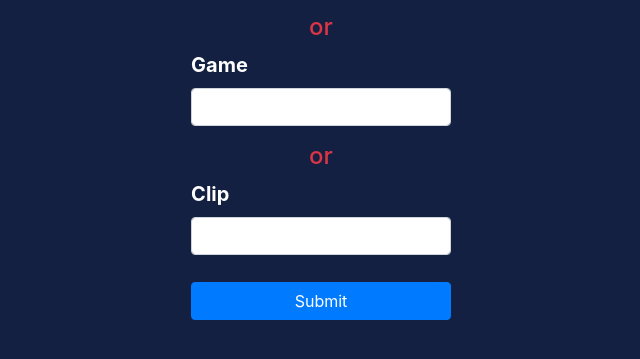
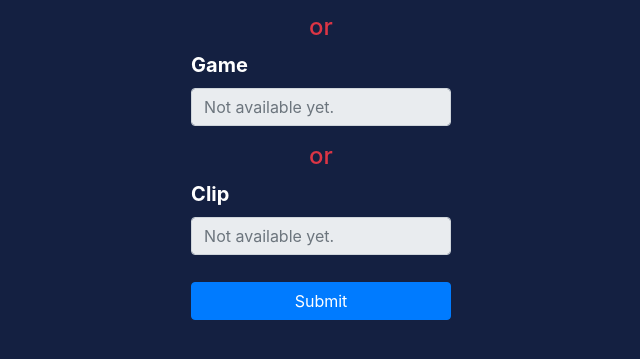
Before and after one commit to KevinVII/twitch-electron-app, an Electron app: page parameters.html in a window 1280 px wide. Shown: the part 181-540 px from the top of the page, without its empty margins (319-959 px from the left). Drawn offline with Linux system fonts and the light colour scheme.

Commit message:
untitled.html -> parameters.html
file name change

```diff
--- a/main.js
+++ b/main.js
@@ -41,14 +41,17 @@ ipcMain.on('clientID', function(e, clientID){
 
 // Drones ID: 29605116
 function paramWindow(){
+
   // load parameter page
   mainWindow.loadFile('untitled.html');
 
   ttv = new Twitch(options)
 
+  // Waits for form submit with parameters
   ipcMain.on('streamerName', function(e, streamerName){
 
-
+    // Takes in Streamer's name and returns an array of objects
+    // with clip information
     var testApi = ttv.getUser({ login: streamerName })
     testApi.then((streamerId) => {
       var clips = ttv.getClips({broadcaster_id: streamerId })
--- a/untitled.html
+++ b/parameters.html
@@ -4,7 +4,7 @@
 <head>
     <meta charset="utf-8">
     <meta name="viewport" content="width=device-width, initial-scale=1.0, shrink-to-fit=no">
-    <title>twitchapp</title>
+    <title>Insert Parameters</title>
     <link rel="stylesheet" href="assets/bootstrap/css/bootstrap.min.css">
     <link rel="stylesheet" href="assets/css/custom.css">
     <link rel="stylesheet" href="assets/css/styles.css">
@@ -20,9 +20,9 @@
                 <form>
                     <div class="form-group fg-params"><label class="text-white" for="streamerName" style="font-size: 20px;font-weight: bold;font-style: normal;">Streamer</label><input class="form-control" type="text" id="streamerName"></div>
                     <h4 class="text-center text-danger">or</h4>
-                    <div class="form-group fg-params"><label class="text-white" for="streamerName" style="font-size: 20px;font-weight: bold;font-style: normal;">Game</label><input class="form-control" type="text"></div>
+                    <div class="form-group fg-params"><label class="text-white" for="streamerName" style="font-size: 20px;font-weight: bold;font-style: normal;">Game</label><input class="form-control" type="text" disabled placeholder="Not available yet."></div>
                     <h4 class="text-center text-danger">or</h4>
-                    <div class="form-group fg-params"><label class="text-white" for="streamerName" style="font-size: 20px;font-weight: bold;font-style: normal;">Clip</label><input class="form-control" type="text"></div>
+                    <div class="form-group fg-params"><label class="text-white" for="streamerName" style="font-size: 20px;font-weight: bold;font-style: normal;">Clip</label><input class="form-control" type="text" disabled placeholder="Not available yet."></div>
                     <div class="form-group" style="padding-top: 11px;"><button class="btn btn-primary btn-block" type="submit" style="width: 30%;margin: auto;">Submit</button></div>
                 </form>
             </div>
```
